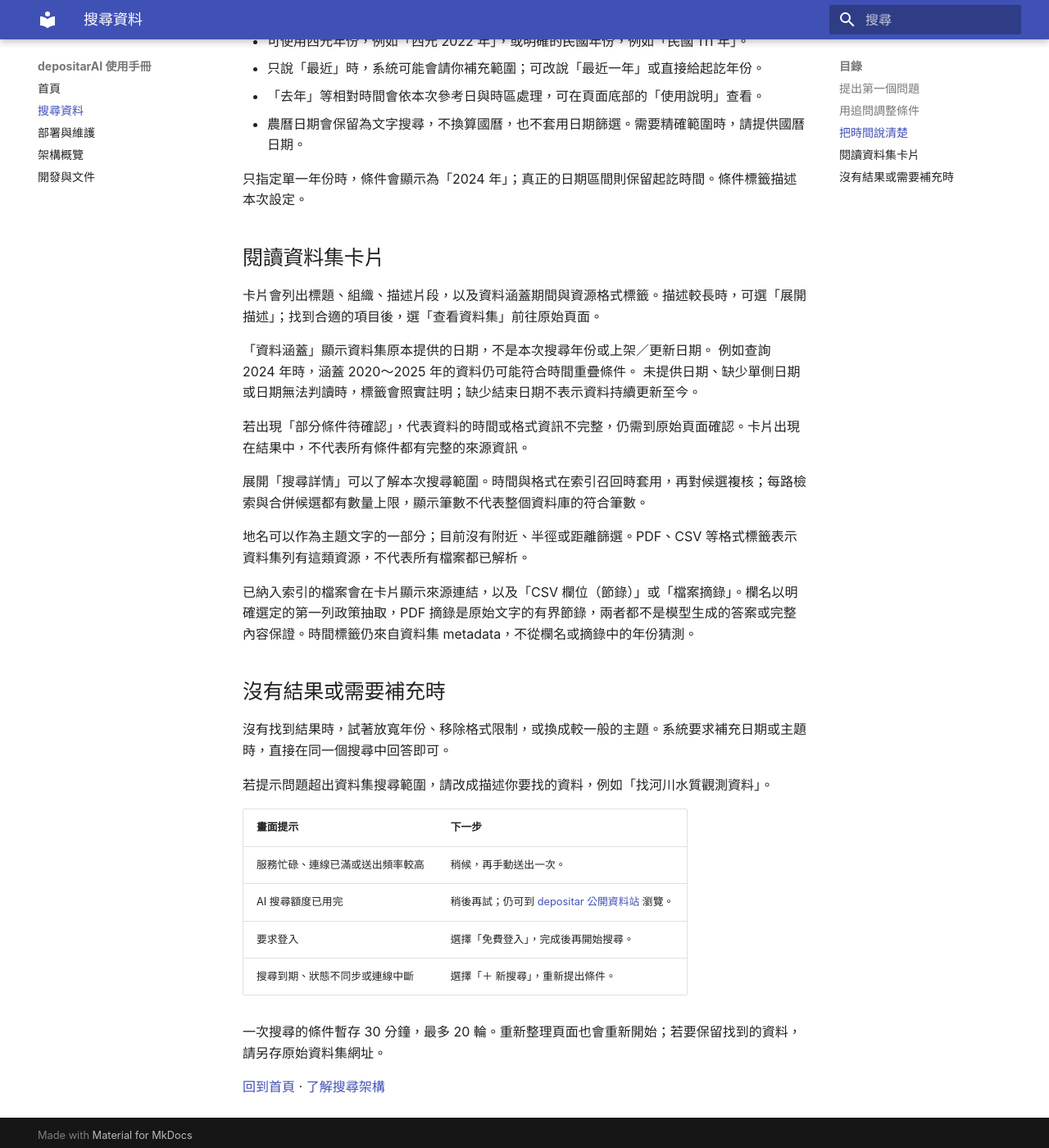
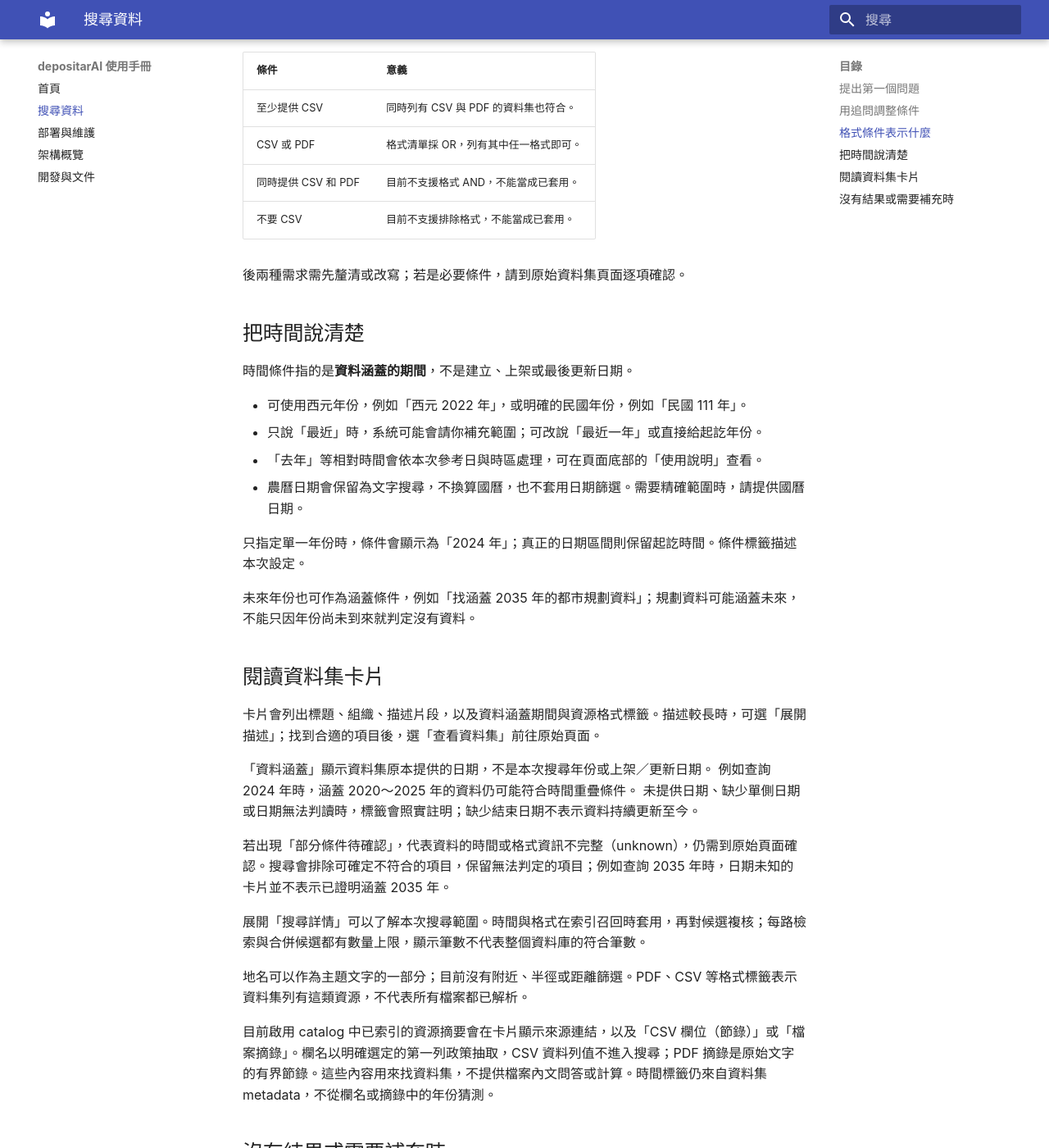
Before and after one commit to ThreeMonth03/depositarAI, an MkDocs documentation site: the page built from docs/guide/using-search.md, in a window 1280 px wide and 1400 px high, scrolled down 1145 px. Shown: the whole window at 82% size. Built offline with MkDocs 1.6.1 and Material for MkDocs 9.7.7, drawn with Linux system fonts in a browser that asks for light colours; some of the changed text lies outside the part shown.

Commit message:
docs: clarify metadata and resource search boundaries (#251)
Distinguish metadata sync, offline resource summaries and active indexed content.
Document format, coverage and unsupported-condition semantics without implying deployment.

```diff
--- a/docs/guide/using-search.md
+++ b/docs/guide/using-search.md
@@ -29,9 +29,22 @@
 
 若要清楚地從頭開始，選右上方的「＋ 新搜尋」。先前各次搜尋的結果可展開查看，卡片上的條件對應當次搜尋。
 
+## 格式條件表示什麼
+
+「只要 CSV」表示資料集**至少列有 CSV 資源**，不是只允許 CSV 檔案。格式取自資源 metadata，與檔案是否已解析無關。
+
+| 條件 | 意義 |
+| --- | --- |
+| 至少提供 CSV | 同時列有 CSV 與 PDF 的資料集也符合。 |
+| CSV 或 PDF | 格式清單採 OR，列有其中任一格式即可。 |
+| 同時提供 CSV 和 PDF | 目前不支援格式 AND，不能當成已套用。 |
+| 不要 CSV | 目前不支援排除格式，不能當成已套用。 |
+
+後兩種需求需先釐清或改寫；若是必要條件，請到原始資料集頁面逐項確認。
+
 ## 把時間說清楚
 
-時間條件指的是**資料涵蓋的期間**，不是上架或最後更新日期。
+時間條件指的是**資料涵蓋的期間**，不是建立、上架或最後更新日期。
 
 - 可使用西元年份，例如「西元 2022 年」，或明確的民國年份，例如「民國 111 年」。
 - 只說「最近」時，系統可能會請你補充範圍；可改說「最近一年」或直接給起訖年份。
@@ -39,6 +52,8 @@
 - 農曆日期會保留為文字搜尋，不換算國曆，也不套用日期篩選。需要精確範圍時，請提供國曆日期。
 
 只指定單一年份時，條件會顯示為「2024 年」；真正的日期區間則保留起訖時間。條件標籤描述本次設定。
+
+未來年份也可作為涵蓋條件，例如「找涵蓋 2035 年的都市規劃資料」；規劃資料可能涵蓋未來，不能只因年份尚未到來就判定沒有資料。
 
 ## 閱讀資料集卡片
 
@@ -48,19 +63,28 @@
 例如查詢 2024 年時，涵蓋 2020～2025 年的資料仍可能符合時間重疊條件。
 未提供日期、缺少單側日期或日期無法判讀時，標籤會照實註明；缺少結束日期不表示資料持續更新至今。
 
-若出現「部分條件待確認」，代表資料的時間或格式資訊不完整，仍需到原始頁面確認。卡片出現在結果中，不代表所有條件都有完整的來源資訊。
+若出現「部分條件待確認」，代表資料的時間或格式資訊不完整（unknown），仍需到原始頁面確認。搜尋會排除可確定不符合的項目，保留無法判定的項目；例如查詢 2035 年時，日期未知的卡片並不表示已證明涵蓋 2035 年。
 
 展開「搜尋詳情」可以了解本次搜尋範圍。時間與格式在索引召回時套用，再對候選複核；每路檢索與合併候選都有數量上限，顯示筆數不代表整個資料庫的符合筆數。
 
 地名可以作為主題文字的一部分；目前沒有附近、半徑或距離篩選。PDF、CSV 等格式標籤表示資料集列有這類資源，不代表所有檔案都已解析。
 
-已納入索引的檔案會在卡片顯示來源連結，以及「CSV 欄位（節錄）」或「檔案摘錄」。欄名以明確選定的第一列政策抽取，PDF 摘錄是原始文字的有界節錄，兩者都不是模型生成的答案或完整內容保證。時間標籤仍來自資料集 metadata，不從欄名或摘錄中的年份猜測。
+目前啟用 catalog 中已索引的資源摘要會在卡片顯示來源連結，以及「CSV 欄位（節錄）」或「檔案摘錄」。欄名以明確選定的第一列政策抽取，CSV 資料列值不進入搜尋；PDF 摘錄是原始文字的有界節錄。這些內容用來找資料集，不提供檔案內文問答或計算。時間標籤仍來自資料集 metadata，不從欄名或摘錄中的年份猜測。
 
 ## 沒有結果或需要補充時
 
 沒有找到結果時，試著放寬年份、移除格式限制，或換成較一般的主題。系統要求補充日期或主題時，直接在同一個搜尋中回答即可。
 
 若提示問題超出資料集搜尋範圍，請改成描述你要找的資料，例如「找河川水質觀測資料」。
+
+澄清（clarify）表示需要補充或調整條件；拒絕（reject）表示請求不屬於可執行的資料集搜尋。這兩種狀態不執行新搜尋，也不替換已套用條件。
+
+| 輸入例子 | 處理原則 |
+| --- | --- |
+| 「找最近的水質資料」 | 澄清時間，可改說「涵蓋最近一年的水質資料」。 |
+| 「找 2024 年最後更新的水質資料」 | 澄清未支援條件；更新日期不能改當資料涵蓋時間。 |
+| 「比較第二筆 CSV 裡各站的平均值」 | 澄清未支援條件；需另行取得檔案並分析。 |
+| 「幫我寫一支爬蟲程式」 | 拒絕一般程式任務；可搜尋「爬蟲研究資料集」。 |
 
 | 畫面提示 | 下一步 |
 | --- | --- |
```
Also changed, not shown: README.md (+4 -2 lines), docs/development/PRODUCT_LIFECYCLE.md (+11 -6 lines), docs/development/RESOURCE_PROFILES.md (+10 -0 lines), docs/guide/architecture.md (+13 -2 lines), docs/guide/index.md (+1 -1 lines), docs/guide/operations.md (+3 -0 lines).
